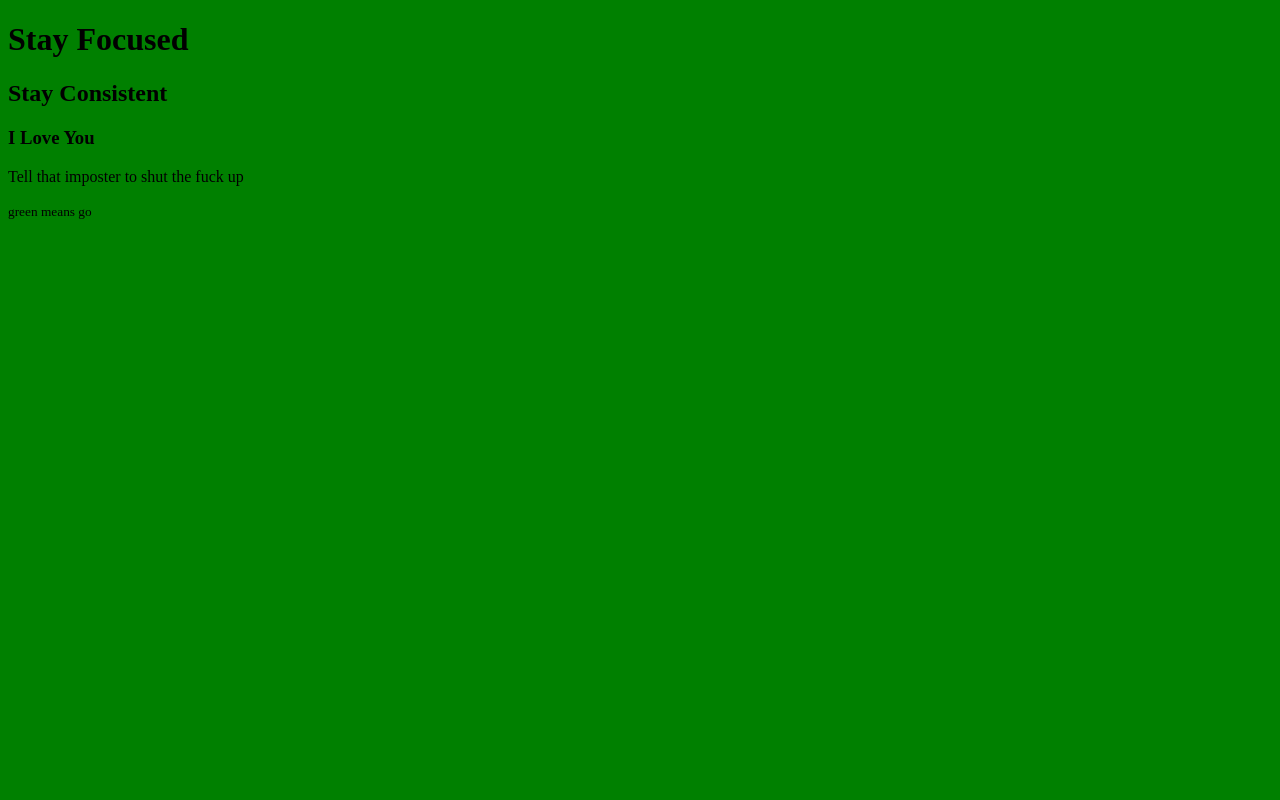
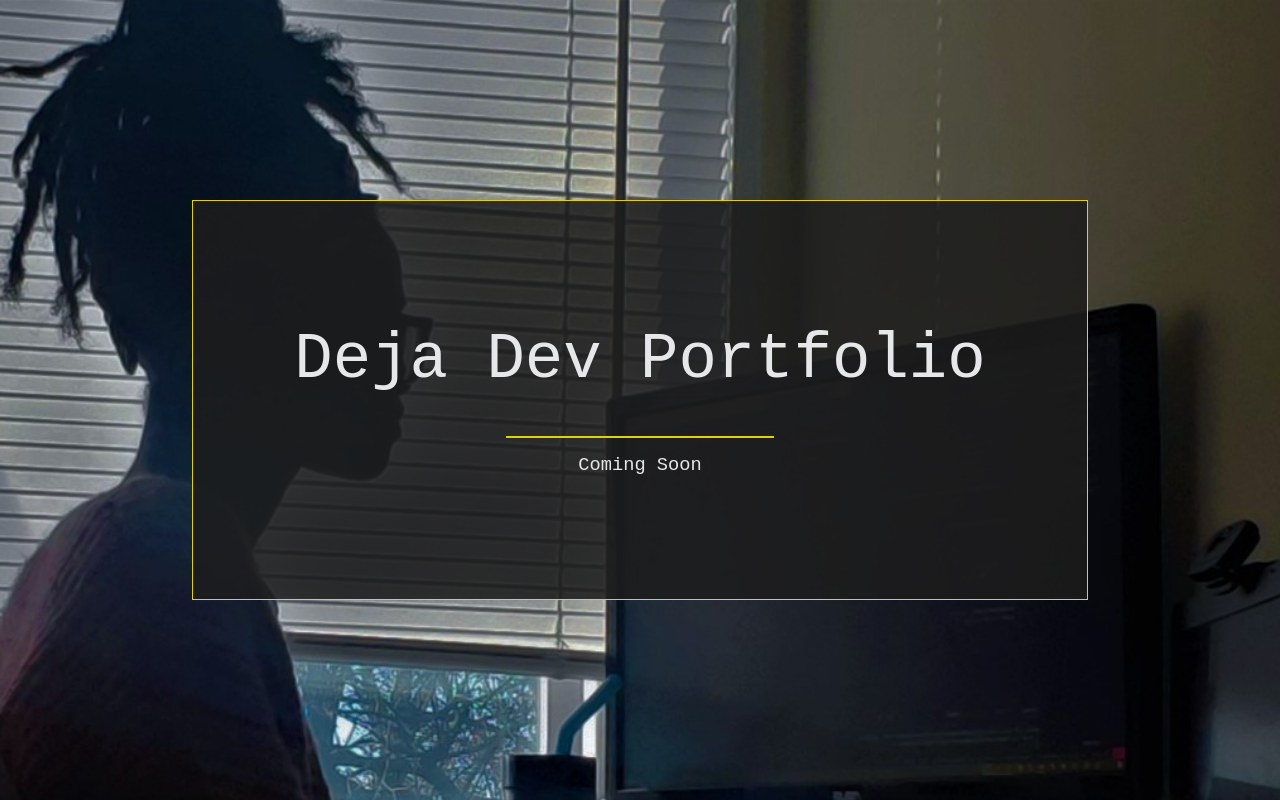
Before and after one commit to deja-h-dev/DejaDev-Portfolio, a website: page index.html in a window 1280 px wide. Drawn offline with Linux system fonts and the light colour scheme.

Commit message:
Portfolio Coming Soon Landing Page ~ Fin

```diff
--- a/index.html
+++ b/index.html
@@ -4,13 +4,14 @@
   <meta charset="UTF-8">
   <meta name="viewport" content="width=device-width, initial-scale=1.0">
   <link rel="stylesheet" href="dist/css/main.css">
-  <title>init</title>
+  <title>Coming Soon: Deja Dev Portfolio</title>
 </head>
 <body>
-  <h1>Stay Focused</h1>
-  <h2>Stay Consistent</h2>
-  <h3>I Love You</h3>
-  <p>Tell that imposter to shut the fuck up</p>
-  <small>green means go</small>
+  <div class="container">
+    <div class="coming-soon">
+      <h2>Deja Dev Portfolio</h2>
+      <h3>Coming Soon</h3>
+    </div>
+  </div>
 </body>
 </html>
--- /dev/null
+++ b/scss/_config.scss
@@ -0,0 +1,15 @@
+$primary-color: #0a1ee4;
+$primary-dark-color: #081bc4;
+$secondary-color: #e4d00a;
+$secondary-dark-color: #c4b108;
+$dark-color: #1c1c1c;
+$light-color: #e6e7e8;
+
+$headers: 'Fira Code', monospace;
+$text: 'Heebo', sans-serif;
+
+*{
+  box-sizing: border-box;
+  padding: 0;
+  margin: 0;
+}
--- a/scss/main.scss
+++ b/scss/main.scss
@@ -1,3 +1,48 @@
-$color: green;
+@import 'config';
 
-body{background-color: $color;}
+body{
+  background-image: url("/dist/css/imgs/at\ my\ desk.jpg");
+  background-color: $primary-dark-color;
+  height: 100vh;
+  background-position: center;
+  background-repeat: no-repeat;
+  background-size: cover;
+  color: $light-color;
+  font-family: $text;
+
+  display: flex;
+  justify-content: center;
+  align-items: center;
+}
+
+.container{
+  height: 50%;
+  width: 70%;
+  margin: auto;
+  background: rgba($color: $dark-color, $alpha: .859);
+  border: 1px solid $secondary-color;
+
+  .coming-soon{
+    height: 100%;
+    width: 100%;
+    text-align: center;
+    display: flex;
+    flex-direction: column;
+    justify-content: center;
+    align-items: center;
+
+    h2,h3{
+      font-family: $headers;
+      font-weight: 100;
+    }
+    h2{
+      margin-bottom: 2.5rem;
+      font-size: 4rem;
+    }
+    h3{
+      border-top: 2px solid $secondary-color;
+      padding-top: 1rem;
+      width: 30%;
+    }
+  }
+}
```
Also changed, not shown: dist/css/imgs/at my desk.jpg (added), dist/css/imgs/deja dev index wireframe.jpg (added), dist/css/main.css.
